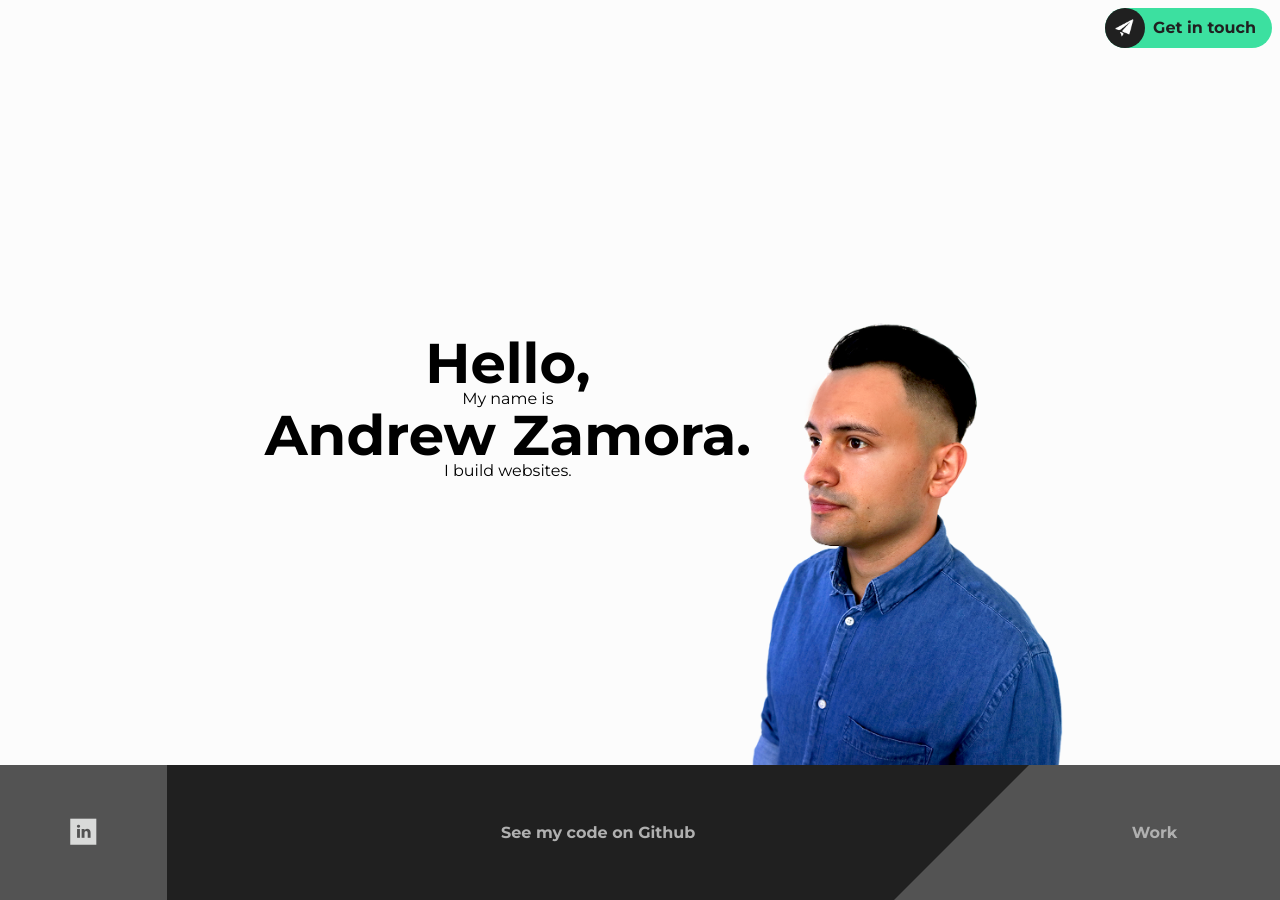
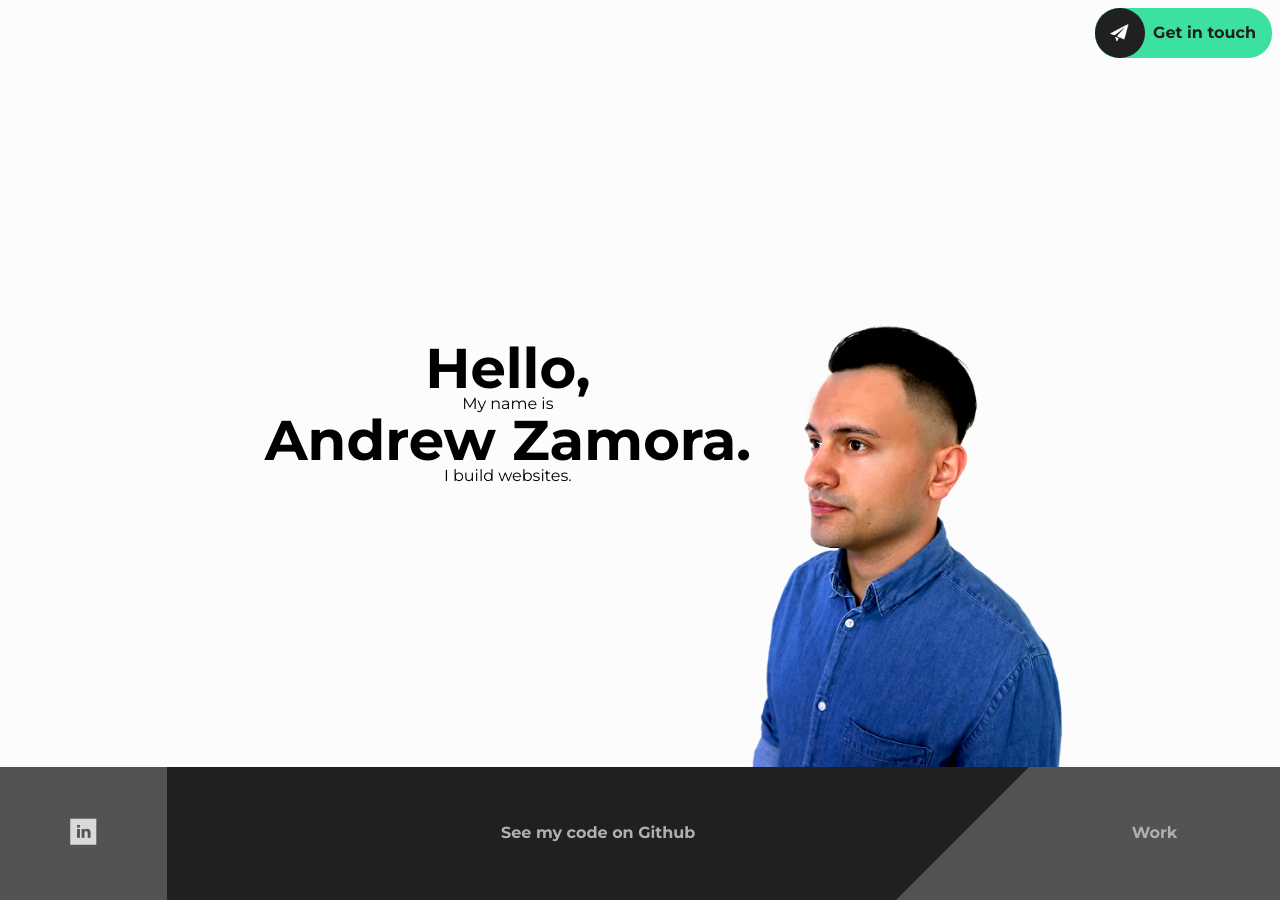
Before and after one commit to AndrewZamora/andrewzamora.github.io, a Jekyll site: the page built from index.html, in a window 1280 px wide. Built offline with Jekyll 4.4.1, drawn with Linux system fonts in a browser that asks for light colours.

Commit message:
Made contact-icon bigger

```diff
--- a/_scss/main.scss
+++ b/_scss/main.scss
@@ -21,7 +21,7 @@
     border-radius: 50%;
     width: 2em;
     height: 2em;
-    padding: 0.5em;
+    padding: 0.8em;
     cursor: pointer;
 }
 
--- a/css/main.css
+++ b/css/main.css
@@ -462,7 +462,7 @@ a {
   border-radius: 50%;
   width: 2em;
   height: 2em;
-  padding: 0.5em;
+  padding: 0.8em;
   cursor: pointer; }
 
 #about-section {
```
